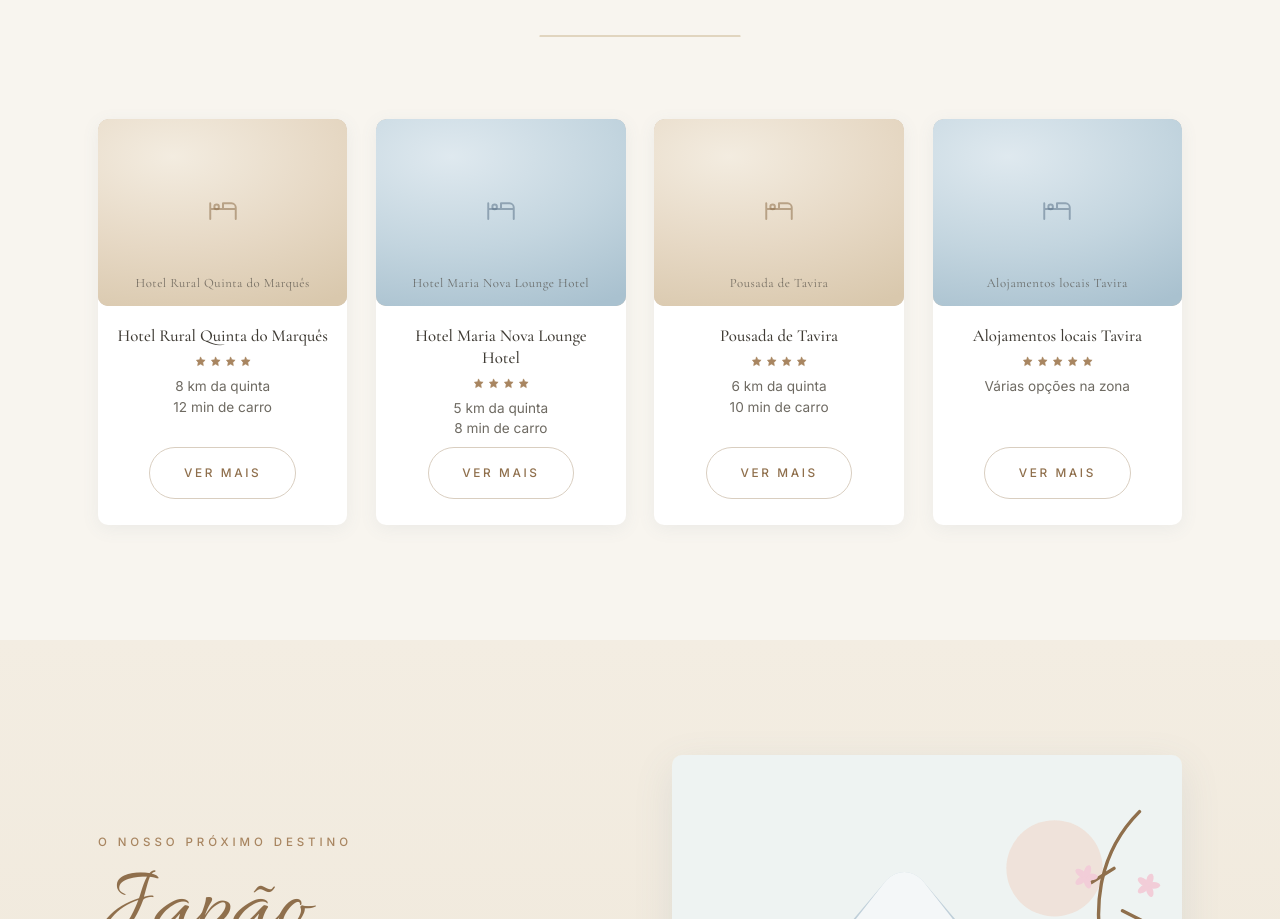
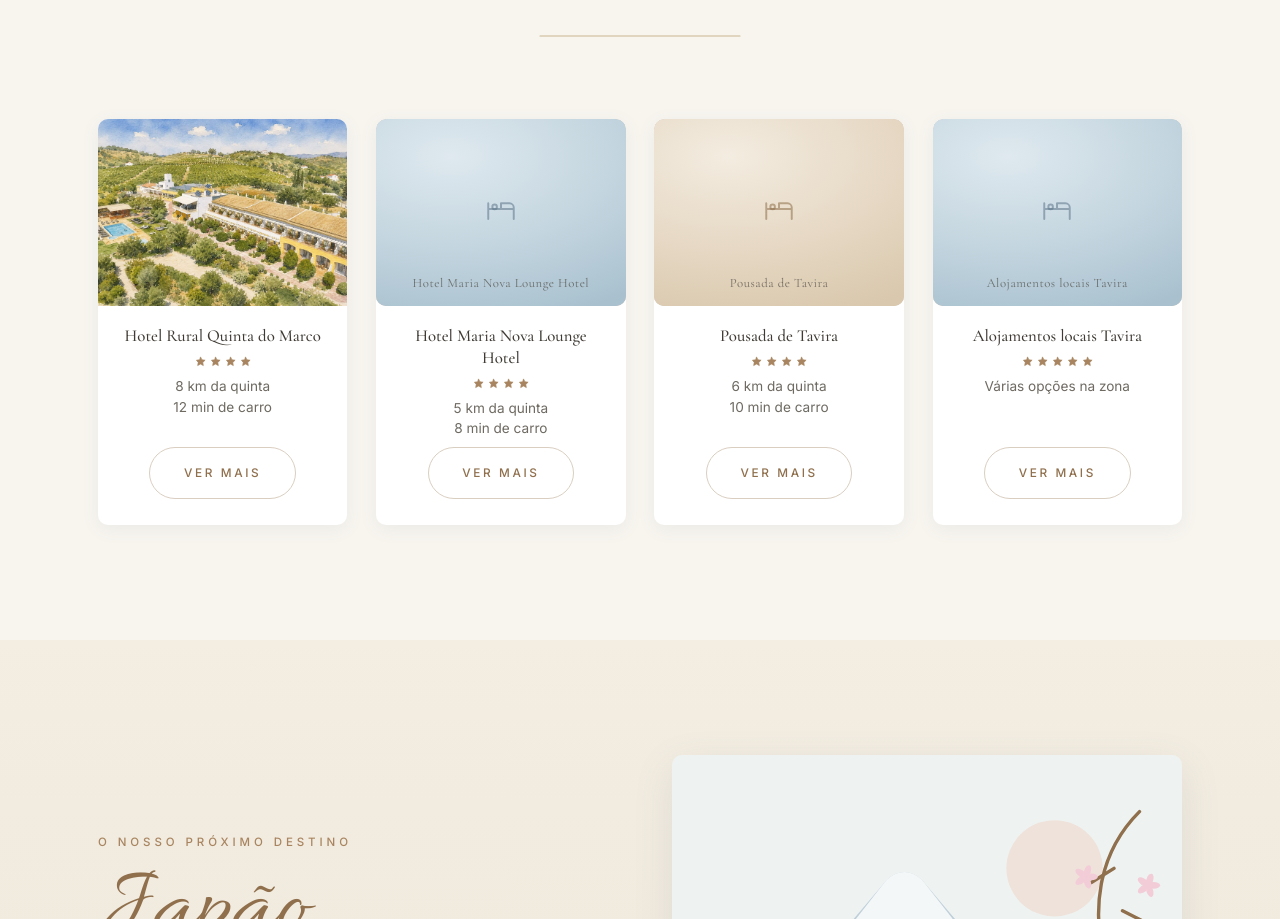
Before and after one commit to inesdias028/MG, a React (Vite) app: page / in a window 1280 px wide. Shown: the part 4964-5883 px from the top of the page. Built offline with nearby package versions, Linux system fonts and the light colour scheme; a web font is replaced by a local one.

Commit message:
Onde ficar: rename first hotel to Quinta do Marco + real image
Fix the name (Marco, not Marquês) and show the watercolour
(public/hotel-marco.jpg). Hotel cards now render an <img> when a hotel
has an `img`, else the placeholder.

Co-Authored-By: Claude Opus 4.8 <noreply@anthropic.com>

```diff
--- a/src/components/WhereToStay.jsx
+++ b/src/components/WhereToStay.jsx
@@ -17,7 +17,11 @@ export default function WhereToStay() {
         <div className="hotels">
           {hotels.map((h, i) => (
             <article className="hotel reveal" key={h.name} style={{ transitionDelay: `${i * 80}ms` }}>
-              <Placeholder icon="bed" label={h.name} variant={i % 2 ? 'sea' : 'sand'} ratio="4 / 3" className="hotel__img" />
+              {h.img ? (
+                <img className="hotel__photo" src={`${import.meta.env.BASE_URL}${h.img}`} alt={h.name} loading="lazy" />
+              ) : (
+                <Placeholder icon="bed" label={h.name} variant={i % 2 ? 'sea' : 'sand'} ratio="4 / 3" className="hotel__img" />
+              )}
               <div className="hotel__body">
                 <h3 className="hotel__name">{h.name}</h3>
                 <span className="hotel__stars" aria-label={`${h.stars} estrelas`}>
--- a/src/components/components.css
+++ b/src/components/components.css
@@ -645,6 +645,12 @@
   transform: translateY(-5px);
   box-shadow: var(--shadow-md);
 }
+.hotel__photo {
+  width: 100%;
+  aspect-ratio: 4 / 3;
+  object-fit: cover;
+  display: block;
+}
 .hotel__body {
   padding: 1.2rem 1.2rem 1.6rem;
   text-align: center;
--- a/src/data/content.js
+++ b/src/data/content.js
@@ -101,7 +101,7 @@ export const directions = [
 ]
 
 export const hotels = [
-  { name: 'Hotel Rural Quinta do Marquês', stars: 4, dist: '8 km da quinta', drive: '12 min de carro', url: '#' },
+  { name: 'Hotel Rural Quinta do Marco', stars: 4, dist: '8 km da quinta', drive: '12 min de carro', url: '#', img: 'hotel-marco.jpg' },
   { name: 'Hotel Maria Nova Lounge Hotel', stars: 4, dist: '5 km da quinta', drive: '8 min de carro', url: '#' },
   { name: 'Pousada de Tavira', stars: 4, dist: '6 km da quinta', drive: '10 min de carro', url: '#' },
   { name: 'Alojamentos locais Tavira', stars: 5, dist: 'Várias opções na zona', drive: '', url: '#' },
```
Also changed, not shown: public/hotel-marco.jpg (added).
